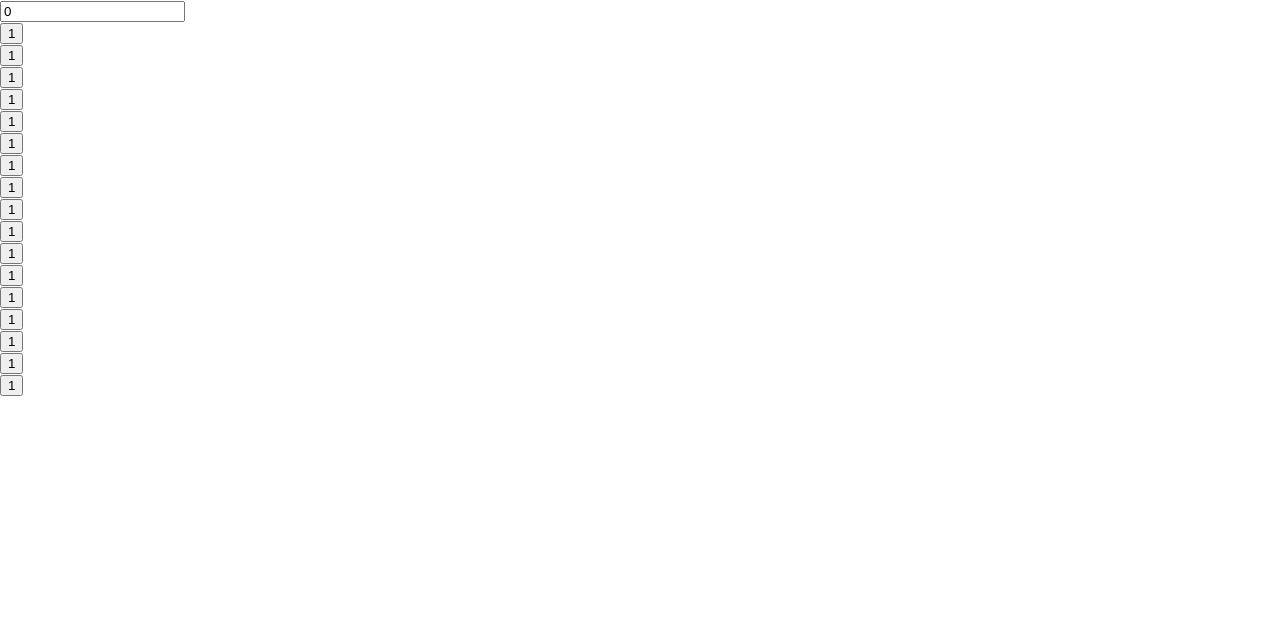
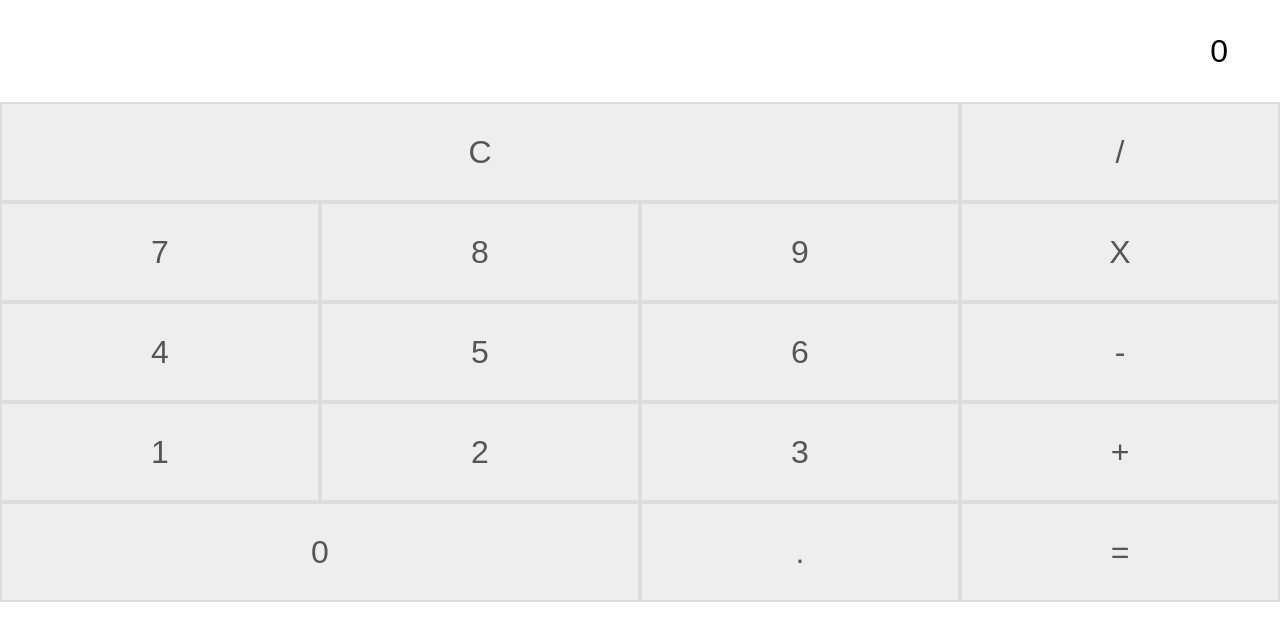
Before and after one commit to pardana/gocalculator, a React (Create React App) app: page / in a window 1280 px wide. Shown: the top 640 px of the page. Built offline with nearby package versions, Linux system fonts and the light colour scheme.

Commit message:
update style calc

```diff
--- a/src/App.js
+++ b/src/App.js
@@ -1,5 +1,6 @@
 import React, { Component } from "react";
 import Button from "./components/Button";
+import './css/style.css'
 
 class App extends Component {
   constructor(props) {
@@ -16,6 +17,8 @@ class App extends Component {
   };
 
   addToCurrent = (symbol) => {
+    console.log("addToCurrent");
+
     this.setState({ current: this.state.current + symbol });
   };
 
@@ -42,14 +45,19 @@ class App extends Component {
 
     return (
       <div className="App">
-        <input className="result" type="text" value={this.state.current} />
+        <input
+          className="result"
+          type="text"
+          defaultValue={this.state.current}
+        />
 
         {buttons.map((btn, i) => {
           return (
             <Button
+              key={i}
               symbol={btn.symbol}
               cols={btn.cols}
-              action={(symbol) => btn.action}
+              action={(symbol) => btn.action(symbol)}
             />
           );
         })}
--- a/src/components/Button.js
+++ b/src/components/Button.js
@@ -3,8 +3,13 @@ import React, { Component } from "react";
 class Button extends Component {
   render() {
     return (
-      <div>
-        <button className="calc-button">1</button>
+      <div className={`column-${this.props.cols}`}>
+        <button
+          className="calc-button"
+          onClick={() => this.props.action(this.props.symbol)}
+        >
+          {this.props.symbol}
+        </button>
       </div>
     );
   }
--- /dev/null
+++ b/src/css/style.css
@@ -0,0 +1,35 @@
+.column-3 {
+  width: 75%;
+  float: left;
+}
+
+.column-2 {
+  width: 50%;
+  float: left;
+}
+
+.column-1 {
+  width: 25%;
+  float: left;
+}
+
+.calc-button {
+  width: 100%;
+  height: 100px;
+  border: 2px solid #ddd;
+  background: #eee;
+  font-size: 32px;
+  color: #555;
+}
+
+.result {
+  height: 100px;
+  width: auto;
+  border: none;
+  text-align: right;
+  font-size: 32px;
+  position: relative;
+  max-width: 100vw;
+  margin-right: 50px;
+  float: right;
+}
```
